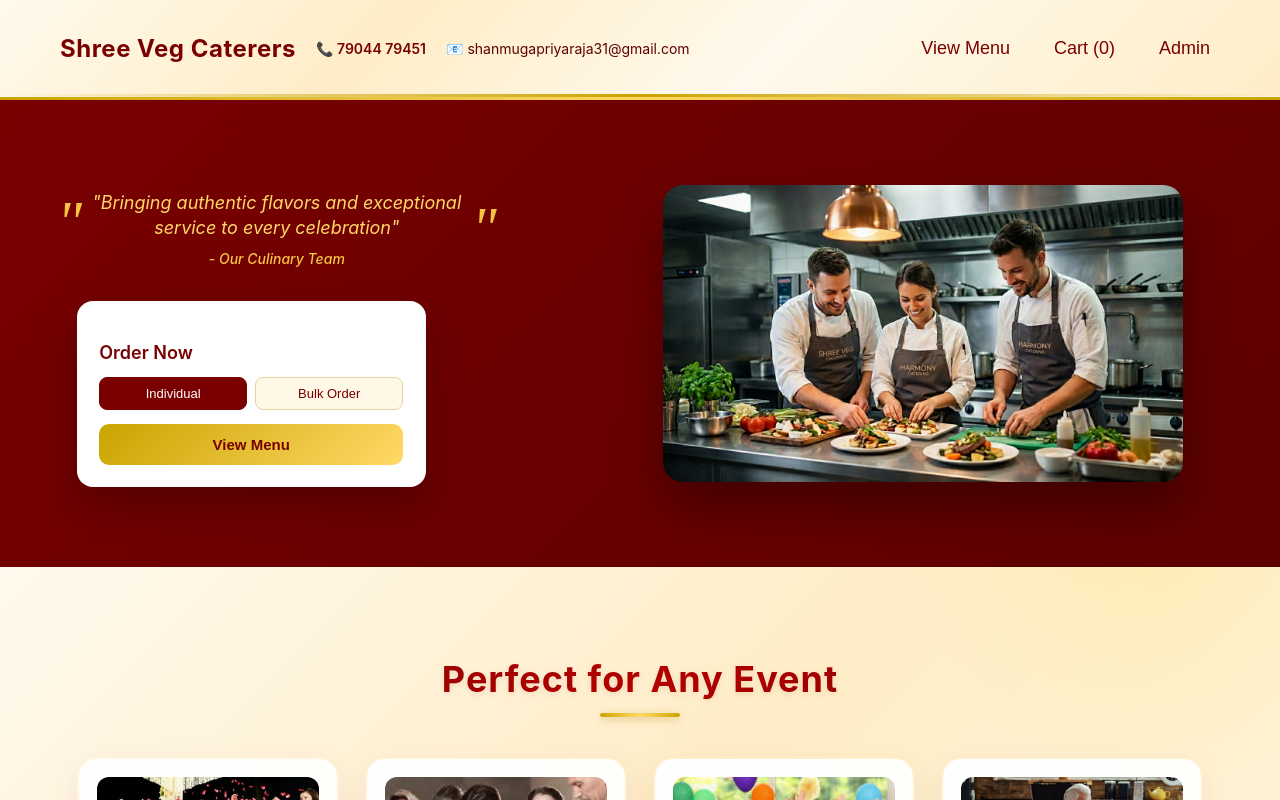
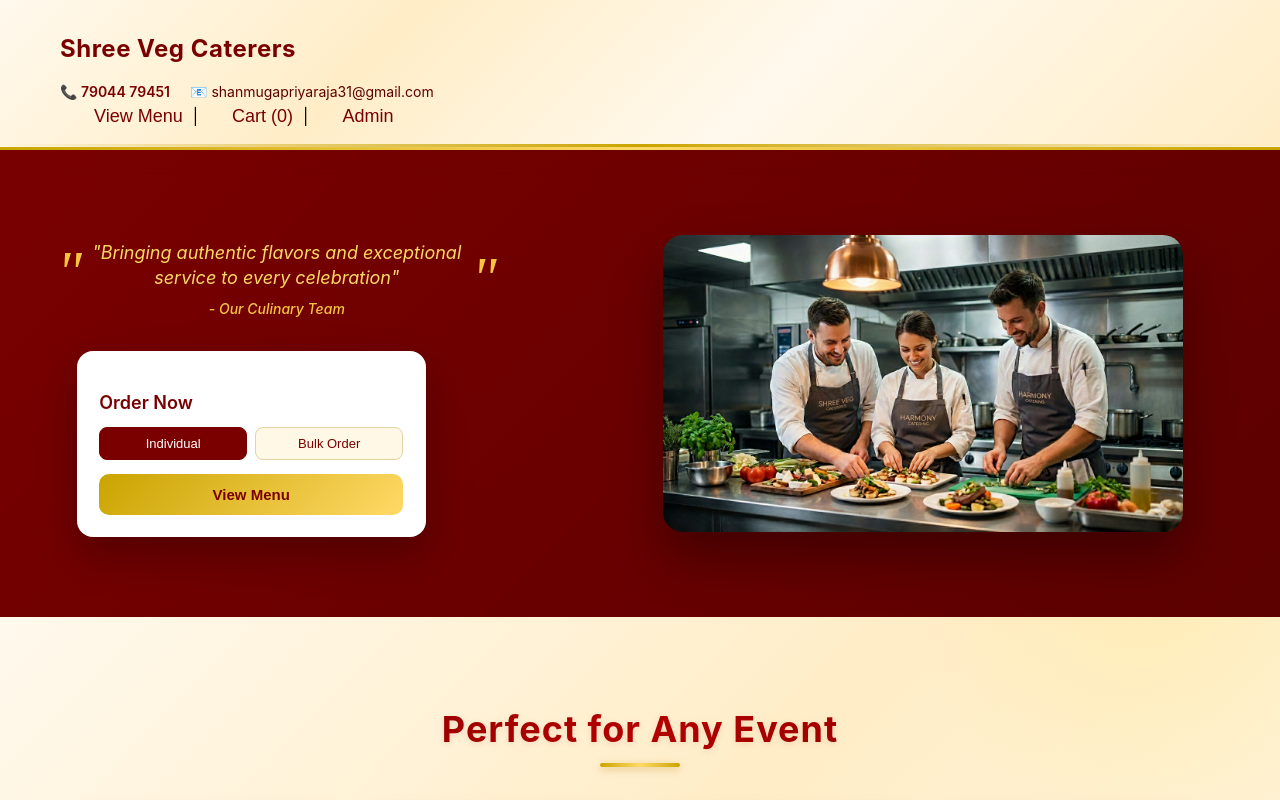
Before and after one commit to Vianney1602/sreeveg_caters, a React (Create React App) app in the folder frontend/: page / in a window 1280 px wide. Both pictures are taken after a click on the button "Continue as User". Shown: the top 800 px of the page. Built offline with nearby package versions, Linux system fonts and the light colour scheme; no server answers.

Commit message:
Align header layout and footer padding

```diff
--- a/frontend/src/App.css
+++ b/frontend/src/App.css
@@ -19,13 +19,49 @@
   position: relative;
 }
 
-/* Header */
-.header {
-  background: linear-gradient(135deg, #7a0000 90%);
-  box-shadow: 0 4px 6px rgba(0, 0, 0, 0.1);
-  position: sticky;
-  top: 0;
-  z-index: 40;
+.header-content {
+  max-width: 1100px;
+  margin: 0 auto;
+  padding: 1.1rem 1.5rem 1.25rem;
+  display: flex;
+  flex-direction: column;
+  align-items: center;
+  gap: 0.4rem;
+  text-align: center;
+}
+
+.header-title {
+  margin: 0;
+  color: #ffffff;
+  font-size: clamp(1.6rem, 4vw, 2.2rem);
+  font-weight: 800;
+  letter-spacing: 0.2px;
+}
+
+.header-contact {
+  display: flex;
+  flex-wrap: wrap;
+  align-items: center;
+  justify-content: center;
+  gap: 0.75rem 1.25rem;
+  color: #ffe8c5;
+  font-weight: 600;
+}
+}
+
+.header nav,
+.header-nav {
+  display: flex;
+  align-items: center;
+  justify-content: center;
+  gap: 0.35rem;
+  padding: 0.5rem 1rem 0.5rem;
+}
+
+.nav-separator {
+  color: #fbe9c4;
+  font-weight: 700;
+  opacity: 0.9;
 }
 
 .header-content {
@@ -968,7 +1004,7 @@
 .footer {
   background: linear-gradient(135deg, #7a0000 90%);
   color: white;
-  padding: 3rem 2rem 1rem;
+  padding: 3rem 2rem calc(1.5rem + env(safe-area-inset-bottom, 0px));
 }
 
 .footer-content {
--- a/frontend/src/App.js
+++ b/frontend/src/App.js
@@ -449,18 +449,22 @@ function App() {
     <div className="app">
       {/* Header */}
       <header className="header">
-        <h2>Shree Veg Caterers</h2>
+        <div className="header-content">
+          <h2 className="header-title">Shree Veg Caterers</h2>
           <div className="header-contact">
             <span className="header-phone">📞 79044 79451</span>
             <span className="header-email">📧 shanmugapriyaraja31@gmail.com</span>
           </div>
-        <nav>
+          <nav className="header-nav" aria-label="Primary">
             <button onClick={() => setShowMenuPage(true)}>View Menu</button>
+            <span className="nav-separator" aria-hidden="true">|</span>
             <button onClick={() => setShowCart(true)}>
               Cart ({Object.keys(cart).length})
             </button>
+            <span className="nav-separator" aria-hidden="true">|</span>
             <button onClick={() => setShowAdminLogin(true)}>Admin</button>
           </nav>
+        </div>
       </header>
 
       {/* Hero Section */}
```
Lines whose indentation alone changed are shown as unchanged.
